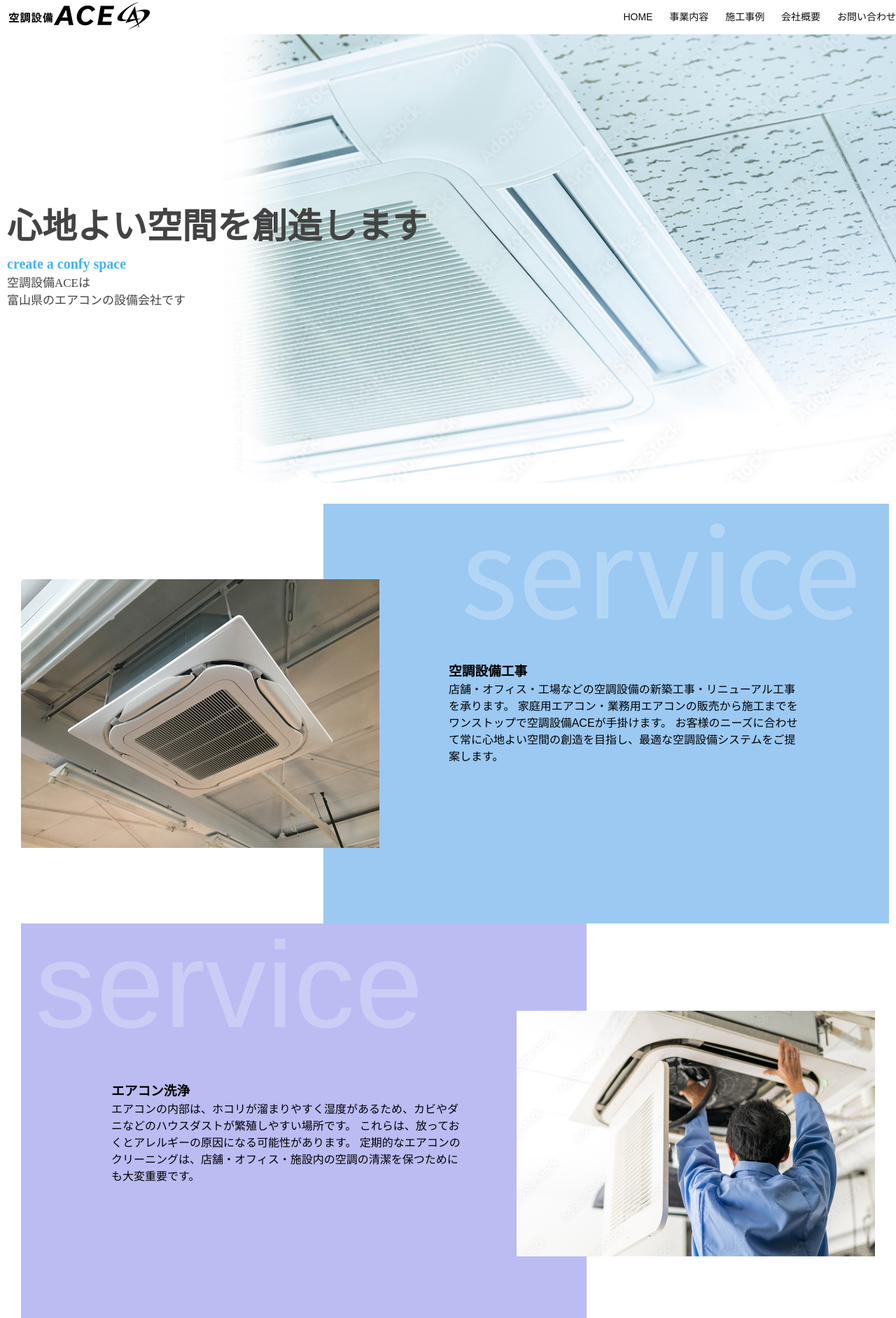
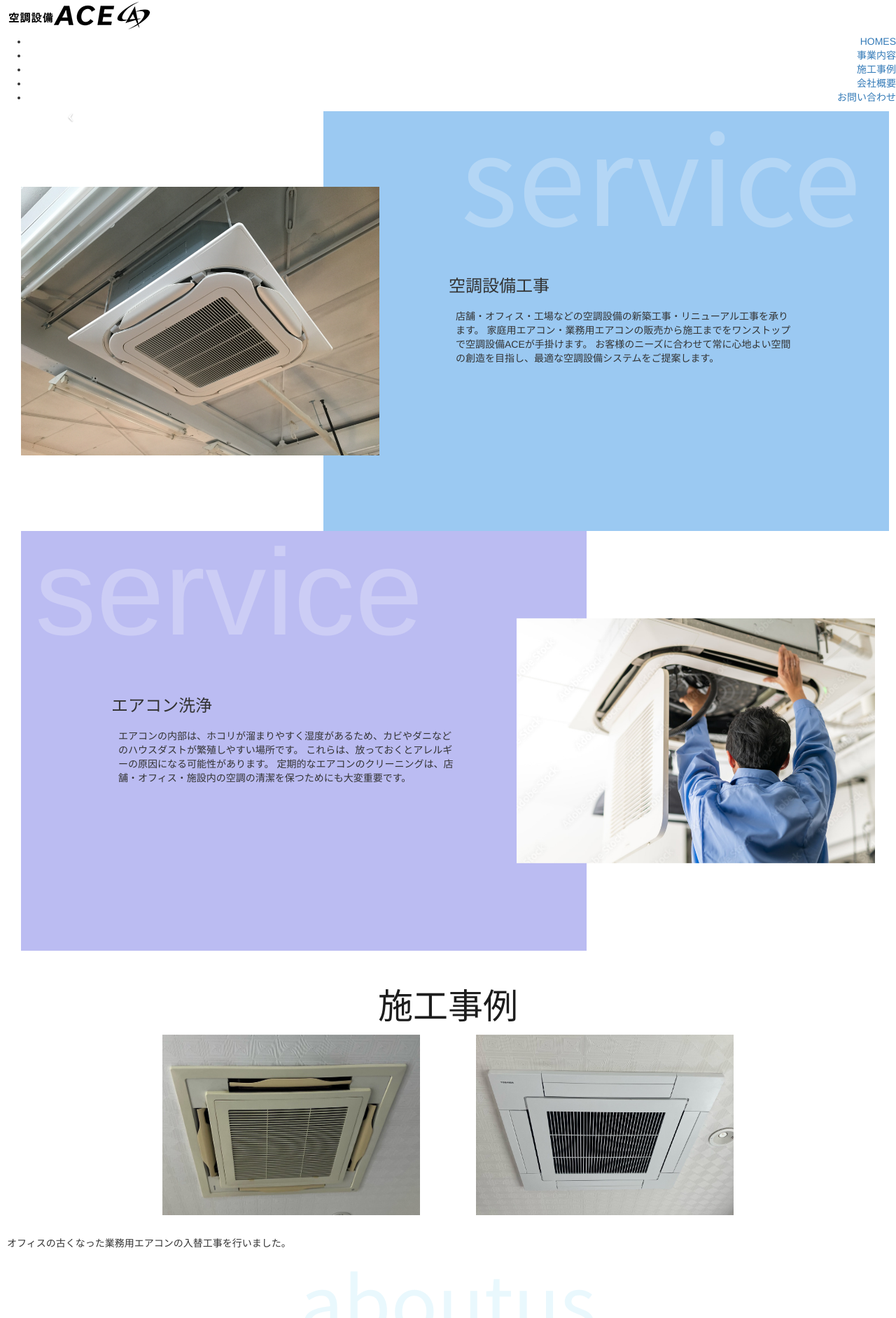
Before and after one commit to fujinokarin/portfolio, a PHP site: page /ACE_HP/index.html in a window 1280 px wide. Shown: the top 1884 px of the page at 70% size. Run offline with PHP 8.4, Linux system fonts and the light colour scheme; some libraries are stand-ins or nearby versions.

Commit message:
Add files via upload

```diff
--- a/ACE_HP/index.html
+++ b/ACE_HP/index.html
@@ -1,4 +1,5 @@
 <!DOCTYPE html>
+<html lang="ja">
 
 <head>
     <title>ACE</title>
@@ -6,6 +7,9 @@
     <meta discription="空調設備ACEのHPです。">
     <link rel="stylesheet" href="style.css">
     <meta name="viewport" content="width=device-width,initial-scale=1.0">
+    <!-- JQery -->
+    <script src="https://cdn.jsdelivr.net/npm/jquery@3.6.4/dist/jquery.min.js"></script>
+
     <!-- ここでGoogle Fontsを読み込みます -->
     <link rel="preconnect" href="https://fonts.googleapis.com">
     <link rel="preconnect" href="https://fonts.gstatic.com" crossorigin>
@@ -13,8 +17,15 @@
     <link rel="preconnect" href="https://fonts.googleapis.com">
     <link rel="preconnect" href="https://fonts.gstatic.com" crossorigin>
     <link href="https://fonts.googleapis.com/css2?family=Noto+Serif+JP:wght@300&display=swap" rel="stylesheet">
+    <!-- cssを読み込みます -->
+    <link rel="stylesheet" href="https://cdnjs.cloudflare.com/ajax/libs/twitter-bootstrap/3.3.7/css/bootstrap.min.css">
+    <link rel="stylesheet" href="https://cdnjs.cloudflare.com/ajax/libs/animate.css/3.5.2/animate.min.css">
+    <link rel="stylesheet" href="//cdnjs.cloudflare.com/ajax/libs/font-awesome/4.3.0/css/font-awesome.min.css">
     <!-- SNSのアイコンを読み込みます -->
     <link href="https://use.fontawesome.com/releases/v5.6.1/css/all.css" rel="stylesheet">
+    <!-- slickの読み込み -->
+   <link rel="stylesheet" type="text/css" href="https://cdn.jsdelivr.net/npm/slick-carousel@1.8.1/slick/slick-theme.css">
+   <link rel="stylesheet" type="text/css" href="https://cdn.jsdelivr.net/npm/slick-carousel@1.8.1/slick/slick.css">
 </head>
 
 <body>
@@ -22,38 +33,88 @@
     <header>
         <!-- ロゴ -->
         <a href="index.html"  id="logo"><img src="images/ace-logo1.png" alt="トップページに戻る"></a>
-
+        <!-- ハンバーガーメニュー -->
+        <button class="hamburger-menu" id="js-hamburger-menu">
+            <span class="hamburger-menu__bar"></span>
+            <span class="hamburger-menu__bar"></span>
+            <span class="hamburger-menu__bar"></span>
+          </button>
         <!-- ナビゲーション -->
-        <nav id="nav-pc">
-            <a href="iindex.html">HOME</a>
-            <a href="index.html#service">事業内容</a>
-            <a href="index.html#works">施工事例</a>
-            <a href="index.html#company">会社概要</a>
-            <a href="index.html#contact">お問い合わせ</a>
+        <nav class="navigation">
+            <ul class="navigation__list">
+                <li class="navigation__list-item"><a href="index.html" class="navigation__link">HOMES</a></li>
+                <li class="navigation__list-item"><a href="index.html#service" class="navigation__link">事業内容</a></li>
+                <li class="navigation__list-item"><a href="index.html#works" class="navigation__link">施工事例</a></li>
+                <li class="navigation__list-item"><a href="index.html#aboutus" class="navigation__link">会社概要</a></li>
+                <li class="navigation__list-item"><a href="index.html#Form" class="navigation__link">お問い合わせ</a></li>
+              </ul>
         </nav>
     </header>
     <main>
         <article>
+
+
             <!-- メインビジュアル -->
             <section id="main-visual">
+                <!-- Full Page Image Background Carousel Header -->
+                <div id="myCarousel" class="carousel slide">
+                <!-- Indicators -->
+                <ol class="carousel-indicators">
+                    <li data-target="#myCarousel" data-slide-to="0" class="active"></li>
+                    <li data-target="#myCarousel" data-slide-to="1"></li>
+                    <li data-target="#myCarousel" data-slide-to="2"></li>
+                </ol>
 
-                <img src="images/main-aircon.jpg" alt="メインビジュアルの写真">
-                <div id="main-message">
-                    <h1>心地よい空間を創造します</h1>
-                    <h4>create a confy space</h4>
-                    <p>空調設備ACEは<br>富山県のエアコンの設備会社です</p>
+                <!-- Wrapper for Slides -->
+                <div class="carousel-inner">
+                <div class="item active">
+                <!-- Set the first background image using inline CSS below. -->
+                <div class="fill" style="background-image:url('images/main-aircon.jpg');"></div>
+                <div class="carousel-caption">
+                 <h2 class="animated fadeInLeft">心地よい空間を創造します</h2>
+                 <p class="animated fadeInRight">create a confy space</p>
+                <p class="animated fadeInRight">空調設備ACEは富山県のエアコンの設備会社です</p>
                 </div>
+             </div>
+            <div class="item">
+            <!-- Set the second background image using inline CSS below. -->
+            <div class="fill" style="background-image:url('images/sithugaiki.jpg');"></div>
+            <div class="carousel-caption">
+                 <h2 class="animated fadeInDown">心地よい空間を創造します</h2>
+                 <p class="animated fadeInRight">create a confy space</p>
+              <p class="animated fadeInRight">空調設備ACEは富山県のエアコンの設備会社です</p>
+            </div>
+        </div>
+        <div class="item">
+            <!-- Set the third background image using inline CSS below. -->
+            <div class="fill" style="background-image:url('images/sibuya-sky.jpg');"></div>
+            <div class="carousel-caption">
+                 <h2 class="animated fadeInRight">心地よい空間を創造します</h2>
+                 <p class="animated fadeInRight">create a confy space</p>
+              <p class="animated fadeInRight">空調設備ACEは富山県のエアコンの設備会社です</p>
 
+            </div>
+        </div>
+    </div>
 
+    <!-- Controls -->
+    <a class="left carousel-control" href="#myCarousel" data-slide="prev">
+        <span class="icon-prev"></span>
+    </a>
+    <a class="right carousel-control" href="#myCarousel" data-slide="next">
+        <span class="icon-next"></span>
+    </a>
+
+</div>
             </section>
             <!-- 事業内容 -->
             <section id="service">
 
                 <div class="section-inner img-left">
-                    <h2 class="index-h2 google-fonts">service</h2>
-                    <img class="service-photo" src="images/service-aircon.jpg" alt="四方向エアコン">
+                   <img class="service-photo" src="images/service-aircon.jpg" alt="四方向エアコン">
                     <div id="service-top" class="service-text">
                         <div class="service-text-inner">
+                            <h2 class="index-h2 google-fonts">service</h2>
                             <h3>空調設備工事</h3>
                             <p>
                             店舗・オフィス・工場などの空調設備の新築工事・リニューアル工事を承ります。
@@ -64,10 +125,10 @@
                     </div>
                 </div>
                     <div class="section-inner img-right">
-                        <h2 class="index-h2">service</h2>
                         <img class="service-photo" src="images/service-aircon2.jpg" alt="エアコンを洗浄する人">
                         <div id="service-top" class="service-text">
                             <div class="service-text-inner">
+                            <h2 class="index-h2">service</h2>
                             <h3>エアコン洗浄</h3>
                             <p>エアコンの内部は、ホコリが溜まりやすく湿度があるため、カビやダニなどのハウスダストが繁殖しやすい場所です。
                             これらは、放っておくとアレルギーの原因になる可能性があります。
@@ -82,7 +143,6 @@
 
                     <div class="works">
                         <h3>施工事例</h3>
-                        <h2 class="index-h2 google-fonts">works</h2>
                     </div>
                     <div class="works-photo">
                     <img src="images/works-before1.jpg" alt="施工事例のbefore">
@@ -172,4 +232,19 @@
         </footer>
 
     </main>
+     <!-- 以下2つのjsファイルを読み込ませます -->
+     <script src="https://code.jquery.com/jquery-3.3.1.js"></script>
+     <script src="https://cdnjs.cloudflare.com/ajax/libs/twitter-bootstrap/3.3.7/js/bootstrap.min.js"></script>
+    <script>$(function () {
+        $('#js-hamburger-menu, .navigation__link').on('click', function () {
+          $('.navigation').slideToggle(500)
+          $('.hamburger-menu').toggleClass('hamburger-menu--open')
+        });
+      });</script>
+      <!-- slickの読み込み -->
+   <script type="text/javascript" src="https://cdn.jsdelivr.net/npm/slick-carousel@1.8.1/slick/slick.min.js"></script>
+
+   <script src="script.js"></script>
+
 </body>
+</html>
--- a/ACE_HP/style.css
+++ b/ACE_HP/style.css
@@ -50,7 +50,7 @@
 	transition: all 1.0s;
 }
 
-#nav-pc{
+.navigation{
     text-align: right;
     font-size: 14px;
     padding-top: 0;
@@ -58,72 +58,112 @@
 }
 
  /* ナビゲーションのリンクの装飾設定 */
- #nav-pc > a {
+.navigation > a {
     text-decoration: none;
     margin-left: 20px;
 }
-#nav-pc > a:link {
+.navigation > a:link {
     color: #0d0d0d;
 }
-#nav-pc > a:visited {
+.navigation > a:visited {
     color: #0d0d0d;
 }
-#nav-pc > a:hover {
+.navigation > a:hover {
     color: #0d0d0d;
     text-decoration: underline;
 }
-#nav-pc > a:active {
+.navigation > a:active {
     color: #0d0d0d;
 }
 
 /* メインビジュアル*/
-@media screen and (min-width: 768px) {
-#main-visual {
-    padding: 0 0 30px 0;
-    position: relative;
-    display: flex;
-    justify-content: flex-end;
+.carousel,
+.item,
+.active {
+    height: 100%;
 }
 
-#main-visual > img {
-    max-width: 1250px;
-    position: relative;
-    z-index: 10;
+.carousel-inner {
+  height: 100%;
+  background: #000;
 }
 
-#main-message {
-    font-family: 'Noto Serif JP', serif;
-    position: absolute;
-    top: 0;
-    left: 10px;
-    color: #434343;
-    max-width: 1000px;
-    height: 100%;
-    width: 100%;
-    z-index: 11;
-    display: flex;
-    justify-content: center;
-    flex-direction: column;
-}
-#main-message > h1 {
-    font-size: 50px;
-    position: relative;
-    margin: 0 0 0 0;
+.carousel-caption{padding-bottom:80px;}
 
-}
-#main-message > h4{
+h2{font-size: 60px;}
+p{padding:10px}
+
+/* Background images are set within the HTML using inline CSS, not here */
 
 
-    font-size: 20px;
-    color: rgb(67, 178, 243);
 
-}
-#main-message > p{
-    font-size: 17px;
-    margin:0 0 40px 0;
-}
+.fill {
+  width: 100%;
+  height: 100%;
+  background-position: center;
+  -webkit-background-size: cover;
+  -moz-background-size: cover;
+  background-size: cover;
+  -o-background-size: cover;
+  opacity:0.6;
 }
 
+
+/**
+ * Change animation duration
+ */
+
+.animated{
+  -webkit-animation-duration: 1.5s;
+  animation-duration: 1.5s;
+}
+
+@-webkit-keyframes fadeInRight{
+  from {
+    opacity: 0;
+    -webkit-transform: translate3d(100px, 0,0);
+    transform: translate3d(100px, 0, 0);
+  }
+
+  to{
+    opacity: 1;
+    -webkit-transform: none;
+    transform: none;
+  }
+}
+
+
+@keyframes fadeInRight {
+  from {
+    opacity: 0;
+    -webkit-transform: translate3d(100px, 0, 0);
+    transform: translate3d(100px, 0, 0);
+  }
+
+  to {
+    opacity: 1;
+    -webkit-transform: none;
+    transform: none;
+  }
+}
+
+.fadeInRight {
+  -webkit-animation-name: fadeInRight;
+  animation-name: fadeInRight;
+}
+
+
+
+@media screen and (min-width: 768px) {
+
+  .hamburger-menu{
+    display: none;
+  }
+}
+
+
+
+/*サービス*/
 
 #service {
     padding: 0;
```
Also changed, not shown: other parts of ACE_HP/style.css (+99 -9 lines), ACE_HP/images/sibuya-sky.jpg (added), ACE_HP/images/sithugaiki.jpg (added).
